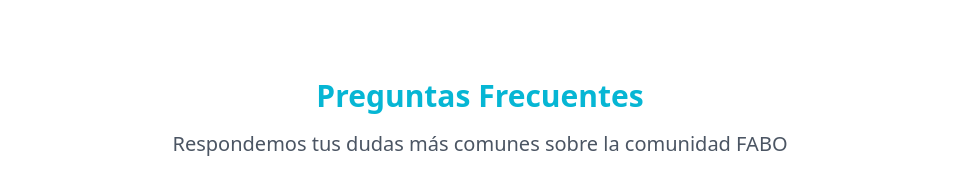
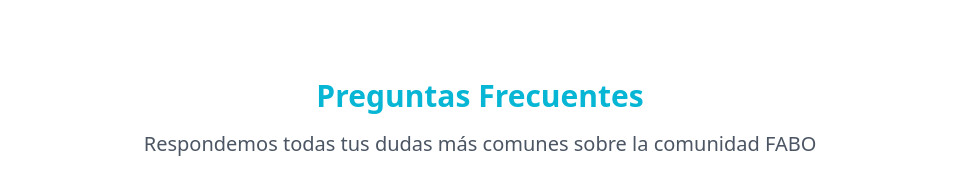
Before and after one commit to mtias2023/Pagina-web-FABO, a plain HTML site: page index.html in a window 1280 px wide. Shown: the part 3480-3675 px from the top of the page, without its empty margins (160-1119 px from the left). Drawn offline with nearby package versions, Linux system fonts and the light colour scheme.

Commit message:
Update index.html

```diff
--- a/index.html
+++ b/index.html
@@ -274,7 +274,7 @@
 <section id="preguntas-frecuentes" class="py-20 px-6 bg-white">
   <div class="max-w-4xl mx-auto text-center mb-10">
     <h2 class="text-3xl font-bold text-cyan-500 mb-4">Preguntas Frecuentes</h2>
-    <p class="text-gray-600 text-justify md:text-center text-lg md:text-xl mb-8">Respondemos tus dudas más comunes sobre la comunidad FABO</p>
+    <p class="text-gray-600 text-justify md:text-center text-lg md:text-xl mb-8">Respondemos todas tus dudas más comunes sobre la comunidad FABO</p>
   </div>
 
   <div class="max-w-4xl mx-auto space-y-4">
```
